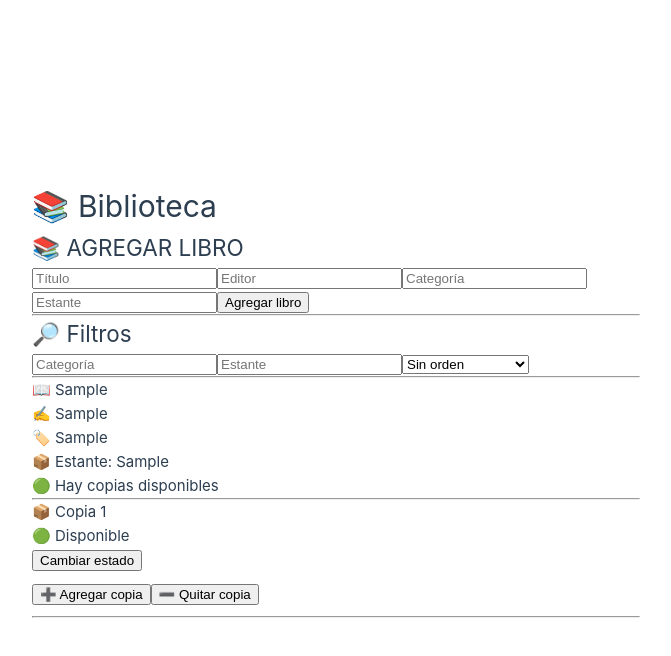
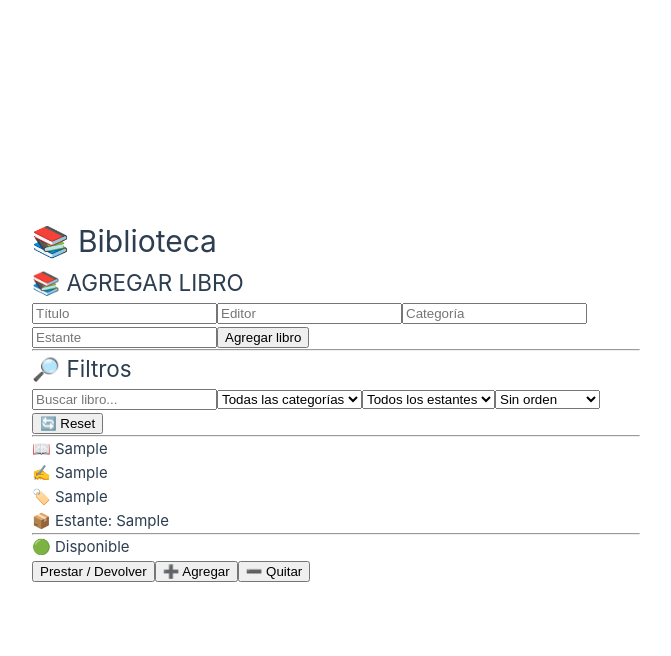
Before and after one commit to Jh0n1joe/library-sistem, a Vue app: page / in a window 1280 px wide. Both pictures are taken after typing "Sample", "Sample", "Sample", "Sample" into the empty fields and a click on the button "Agregar libro". Shown: the top 656 px of the page, without its empty margins (0-671 px from the left). Built offline with nearby package versions, Linux system fonts and the light colour scheme.

Commit message:
Sistema de biblioteca con préstamos, filtros y alertas

```diff
--- a/src/components/Filters.vue
+++ b/src/components/Filters.vue
@@ -1,12 +1,131 @@
 <script setup>
-import { ref, computed } from 'vue'
+import { ref, computed, onMounted, onUnmounted } from 'vue'
 import { useLibraryStore } from '../stores/library'
+import LoanModal from '../components/LoanModal.vue'
 
 const store = useLibraryStore()
 
 const categoryFilter = ref('')
 const shelfFilter = ref('')
 const sortBy = ref('')
+const search = ref('')
+
+// ⏱️ reloj reactivo
+const nowTick = ref(Date.now())
+
+let interval = null
+
+onMounted(() => {
+  interval = setInterval(() => {
+    nowTick.value = Date.now()
+  }, 60000)
+})
+
+onUnmounted(() => {
+  clearInterval(interval)
+})
+
+// 📦 modal
+const showModal = ref(false)
+const selectedBookId = ref(null)
+const selectedCopyId = ref(null)
+
+// 📂 categorías
+const categories = computed(() =>
+  [...new Set(store.books.map(b => b.category))]
+)
+
+// 📦 estantes
+const shelves = computed(() =>
+  [...new Set(store.books.map(b => b.shelf))]
+)
+
+// 🔄 reset filtros
+function resetFilters() {
+  categoryFilter.value = ''
+  shelfFilter.value = ''
+  sortBy.value = ''
+  search.value = ''
+}
+
+// 🧠 parser fecha real (meses + días válidos)
+function parseCustomDate(dateStr) {
+  if (!dateStr) return null
+
+  const parts = dateStr.split('-')
+  if (parts.length !== 3) return null
+
+  let [dd, mm, yy] = parts.map(Number)
+
+  if (mm < 1 || mm > 12) return null
+  if (dd < 1 || dd > 31) return null
+
+  const year = 2000 + yy
+
+  const date = new Date(year, mm - 1, dd)
+
+  if (
+    date.getFullYear() !== year ||
+    date.getMonth() !== mm - 1 ||
+    date.getDate() !== dd
+  ) {
+    return null
+  }
+
+  return date
+}
+
+// ⏳ tiempo restante
+function getTimeRemaining(dueDate) {
+  const due = parseCustomDate(dueDate)
+  if (!due) return 'Fecha inválida'
+
+  const now = new Date(nowTick.value)
+  const diff = due - now
+
+  if (diff <= 0) return 'Vencido'
+
+  const totalMinutes = Math.floor(diff / (1000 * 60))
+  const days = Math.floor(totalMinutes / (60 * 24))
+  const hours = Math.floor((totalMinutes % (60 * 24)) / 60)
+  const minutes = totalMinutes % 60
+
+  return `${days}d ${hours}h ${minutes}m restantes`
+}
+
+// 🚨 ALERTAS DE VENCIMIENTO
+function getDueAlert(dueDate) {
+  const due = parseCustomDate(dueDate)
+  if (!due) return null
+
+  const now = new Date(nowTick.value)
+  const diff = due - now
+  const hours = diff / (1000 * 60 * 60)
+
+  if (diff <= 0) return '🔴 VENCIDO'
+  if (hours <= 24) return '🟠 VENCE EN MENOS DE 24H'
+  if (hours <= 72) return '🟡 VENCE PRONTO'
+
+  return null
+}
+
+// 📦 abrir modal
+function openLoanModal(bookId, copyId) {
+  selectedBookId.value = bookId
+  selectedCopyId.value = copyId
+  showModal.value = true
+}
+
+// 📦 recibir préstamo
+function handleLoan(data) {
+  store.loanCopy(
+    selectedBookId.value,
+    selectedCopyId.value,
+    data
+  )
+
+  showModal.value = false
+}
 
 // 🔎 filtros
 const filteredBooks = computed(() => {
@@ -14,6 +133,7 @@ const filteredBooks = computed(() => {
 
   const category = categoryFilter.value.toLowerCase().trim()
   const shelf = shelfFilter.value.toLowerCase().trim()
+  const searchTerm = search.value.toLowerCase().trim()
 
   if (category) {
     books = books.filter(b =>
@@ -27,14 +147,50 @@ const filteredBooks = computed(() => {
     )
   }
 
-  if (sortBy.value === 'title') {
+  if (searchTerm) {
+    books = books.filter(b =>
+      b.title.toLowerCase().startsWith(searchTerm)
+    )
+  }
+
+  if (sortBy.value === 'title-asc') {
     books = [...books].sort((a, b) =>
       a.title.localeCompare(b.title)
     )
   }
 
+  if (sortBy.value === 'title-desc') {
+    books = [...books].sort((a, b) =>
+      b.title.localeCompare(a.title)
+    )
+  }
+
+  if (sortBy.value === 'availability') {
+    books = [...books].sort((a, b) =>
+      b.copies.some(c => c.status === 'available') -
+      a.copies.some(c => c.status === 'available')
+    )
+  }
+
+  if (sortBy.value === 'copies') {
+    books = [...books].sort((a, b) =>
+      b.copies.length - a.copies.length
+    )
+  }
+
+  if (sortBy.value === 'recent') {
+    books = [...books].sort((a, b) =>
+      b.id - a.id
+    )
+  }
+
   return books
 })
+
+// 📦 conteo copias
+function getCopyCount(book) {
+  return book.copies?.length || 0
+}
 </script>
 
 <template>
@@ -42,37 +198,44 @@ const filteredBooks = computed(() => {
 
     <h2>🔎 Filtros</h2>
 
-    <input
-      v-model="categoryFilter"
-      placeholder="Categoría"
-    />
+    <input v-model="search" placeholder="Buscar libro..." />
 
-    <input
-      v-model="shelfFilter"
-      placeholder="Estante"
-    />
+    <select v-model="categoryFilter">
+      <option value="">Todas las categorías</option>
+      <option v-for="c in categories" :key="c">
+        {{ c }}
+      </option>
+    </select>
+
+    <select v-model="shelfFilter">
+      <option value="">Todos los estantes</option>
+      <option v-for="s in shelves" :key="s">
+        {{ s }}
+      </option>
+    </select>
 
     <select v-model="sortBy">
       <option value="">Sin orden</option>
-      <option value="title">
-        Ordenar por título
-      </option>
+      <option value="title-asc">A - Z</option>
+      <option value="title-desc">Z - A</option>
+      <option value="availability">Disponibilidad</option>
+      <option value="copies">Copias</option>
+      <option value="recent">Recientes</option>
     </select>
+
+    <button @click="resetFilters">
+      🔄 Reset
+    </button>
 
     <hr />
 
     <!-- 📚 libros -->
-    <div
-      v-for="(book, bIndex) in filteredBooks"
-      :key="bIndex"
-    >
+    <div v-for="book in filteredBooks" :key="book.id">
 
-      <!-- 📖 titulo -->
       <p>
         <b>📖 {{ book.title }}</b>
-
-        <span v-if="book.copies.length > 1">
-          ({{ book.copies.length }})
+        <span v-if="getCopyCount(book) > 1">
+          ({{ getCopyCount(book) }})
         </span>
       </p>
 
@@ -80,68 +243,54 @@ const filteredBooks = computed(() => {
       <p>🏷️ {{ book.category }}</p>
       <p>📦 Estante: {{ book.shelf }}</p>
 
-      <!-- 📊 estado global -->
-      <p v-if="book.copies.some(c => c.status === 'available')">
-        🟢 Hay copias disponibles
-      </p>
-
-      <p v-else>
-        🔴 Sin disponibilidad
-      </p>
-
       <hr />
 
       <!-- 📦 copias -->
-      <div
-        v-for="(copy, cIndex) in book.copies"
-        :key="cIndex"
-      >
+      <div v-for="copy in book.copies" :key="copy.id">
 
-        <p>
-          📦 Copia {{ cIndex + 1 }}
+        <!-- 🚨 ALERTA -->
+        <p v-if="getDueAlert(copy.dueDate)">
+          {{ getDueAlert(copy.dueDate) }}
         </p>
 
         <p v-if="copy.status === 'available'">
           🟢 Disponible
         </p>
 
-        <p v-else>
-          🔴 Prestado a
-          {{ copy.borrower }}
-          ({{ copy.date }})
+        <p v-else-if="copy.status === 'borrowed'">
+          🟡 {{ copy.borrower }} ({{ copy.cedula }})
+          <br />
+          📅 vence: {{ copy.dueDate }}
+          <br />
+          ⏳ {{ getTimeRemaining(copy.dueDate) }}
         </p>
 
-        <button
-          @click="store.toggleCopyStatus(
-            bIndex,
-            cIndex
-          )"
-        >
-          Cambiar estado
+        <p v-else>
+          🔴 Vencido
+        </p>
+
+        <button @click="openLoanModal(book.id, copy.id)">
+          Prestar / Devolver
+        </button>
+
+        <button @click="store.addCopy(book.id)">
+          ➕ Agregar
+        </button>
+
+        <button @click="store.removeCopy(book.id, copy.id)">
+          ➖ Quitar
         </button>
 
       </div>
 
-      <!-- 📦 control stock -->
-      <div style="margin: 10px 0">
+    </div>
 
-        <button
-          @click="store.addCopy(bIndex)"
-        >
-          ➕ Agregar copia
-        </button>
-
-        <button
-          @click="store.removeCopy(bIndex)"
-        >
-          ➖ Quitar copia
-        </button>
-
-      </div>
-
-      <hr />
-
-    </div>
+    <!-- modal -->
+    <LoanModal
+      v-if="showModal"
+      @close="showModal = false"
+      @submit="handleLoan"
+    />
 
   </div>
 </template>
--- /dev/null
+++ b/src/components/LoanModal.vue
@@ -0,0 +1,206 @@
+<script setup>
+import { ref } from 'vue'
+
+const emit = defineEmits(['close', 'submit'])
+
+const name = ref('')
+const cedula = ref('')
+const dueDate = ref('')
+
+// 🚨 estado del popup de error
+const showErrorModal = ref(false)
+const errorMessage = ref('')
+
+// 👤 solo letras
+function onlyLetters(value) {
+  return value.replace(/[^a-zA-ZÀ-ÿ\s]/g, '')
+}
+
+// 🪪 solo números + max 8
+function onlyNumbers(value) {
+  return value.replace(/[^0-9]/g, '').slice(0, 8)
+}
+
+// 📅 formato fecha
+function formatDate(value) {
+  let v = value.replace(/[^0-9]/g, '')
+
+  if (v.length > 6) v = v.slice(0, 6)
+
+  let result = ''
+
+  if (v.length > 0) result += v.slice(0, 2)
+  if (v.length >= 3) result += '-' + v.slice(2, 4)
+  if (v.length >= 5) result += '-' + v.slice(4, 6)
+
+  return result
+}
+
+// 🚨 abrir error modal
+function openError(message) {
+  errorMessage.value = message
+  showErrorModal.value = true
+}
+
+// 📦 submit
+function submit() {
+
+  if (!name.value || !cedula.value || !dueDate.value) {
+    openError('Debes completar todos los campos')
+    return
+  }
+
+  if (cedula.value.length < 6) {
+    openError('La cédula debe tener al menos 6 dígitos')
+    return
+  }
+
+  emit('submit', {
+    name: name.value,
+    cedula: cedula.value,
+    dueDate: dueDate.value
+  })
+
+  emit('close')
+}
+</script>
+
+<template>
+  <div>
+
+    <!-- 📦 MODAL PRINCIPAL -->
+    <div class="modal">
+
+      <div class="card">
+
+        <h3>📦 Préstamo</h3>
+
+        <input
+          v-model="name"
+          placeholder="Nombre y apellido"
+          @input="name = onlyLetters(name)"
+        />
+
+        <input
+          v-model="cedula"
+          placeholder="Cédula (máx 8 dígitos)"
+          @input="cedula = onlyNumbers(cedula)"
+          maxlength="8"
+        />
+
+        <input
+          v-model="dueDate"
+          placeholder="DD-MM-YY"
+          @input="dueDate = formatDate(dueDate)"
+          maxlength="8"
+        />
+
+        <div class="actions">
+
+          <button @click="submit">
+            Confirmar
+          </button>
+
+          <button @click="$emit('close')">
+            Cancelar
+          </button>
+
+        </div>
+
+      </div>
+
+    </div>
+
+    <!-- 🚨 MODAL DE ERROR (VENTANA EMERGENTE) -->
+    <div
+      v-if="showErrorModal"
+      class="error-modal"
+    >
+
+      <div class="error-card">
+
+        <h3>⚠️ Error</h3>
+
+        <p>{{ errorMessage }}</p>
+
+        <button @click="showErrorModal = false">
+          Entendido
+        </button>
+
+      </div>
+
+    </div>
+
+  </div>
+</template>
+
+<style scoped>
+.modal {
+  position: fixed;
+  inset: 0;
+  background: rgba(0,0,0,0.5);
+  display: flex;
+  justify-content: center;
+  align-items: center;
+}
+
+.card {
+  background: white;
+  color: #111;
+  padding: 20px;
+  border-radius: 10px;
+  width: 300px;
+}
+
+.actions {
+  display: flex;
+  justify-content: space-between;
+}
+
+/* 🚨 ERROR MODAL BASE */
+.error-modal {
+  position: fixed;
+  inset: 0;
+  background: rgba(0,0,0,0.7);
+  display: flex;
+  justify-content: center;
+  align-items: center;
+}
+
+.error-card {
+  background: white;
+  color: #111;
+  padding: 20px;
+  border-radius: 10px;
+  width: 250px;
+  text-align: center;
+  transition: all 0.3s ease;
+}
+
+/* 🌙 MODO OSCURO AUTOMÁTICO */
+@media (prefers-color-scheme: dark) {
+
+  .card {
+    background: #1e1e1e;
+    color: #f5f5f5;
+  }
+
+  .error-card {
+    background: #2a2a2a;
+    color: #f5f5f5;
+  }
+
+  input {
+    background: #333;
+    color: white;
+    border: 1px solid #555;
+  }
+
+  button {
+    background: #444;
+    color: white;
+    border: none;
+  }
+
+}
+</style>
--- a/src/stores/library.js
+++ b/src/stores/library.js
@@ -7,90 +7,109 @@ export const useLibraryStore = defineStore('library', {
 
   actions: {
 
-    // 📚 agregar libro o sumar copia si ya existe
+    // 📚 agregar libro
     addBook(book) {
-      const existingBook = this.books.find(
-        b => b.title.toLowerCase().trim() === book.title.toLowerCase().trim()
-      )
 
-      // 📦 si ya existe → agregar copia
-      if (existingBook) {
-        existingBook.copies.push({
-          id: Date.now(),
-          status: 'available',
-          borrower: null,
-          date: null
-        })
-
-        return
-      }
-
-      // 📖 crear nuevo libro
       this.books.push({
         ...book,
-
-        copies: [
+        id: Date.now(),
+        copies: book.copies || [
           {
             id: Date.now(),
             status: 'available',
             borrower: null,
-            date: null
+            cedula: null,
+            borrowDate: null,
+            dueDate: null
           }
         ]
       })
     },
 
-    // ➕ agregar copia manual
-    addCopy(bookIndex) {
-      this.books[bookIndex].copies.push({
+    // ➕ agregar copia
+    addCopy(bookId) {
+
+      const book = this.books.find(b => b.id === bookId)
+      if (!book) return
+
+      book.copies.push({
         id: Date.now(),
         status: 'available',
         borrower: null,
-        date: null
+        cedula: null,
+        borrowDate: null,
+        dueDate: null
       })
     },
 
-    // ➖ eliminar SOLO copia disponible
-    removeCopy(bookIndex) {
-      const book = this.books[bookIndex]
+    // ➖ eliminar copia
+    removeCopy(bookId, copyId) {
 
-      // 🚫 no eliminar si solo queda 1 copia
-      if (book.copies.length === 1) {
-        return
+      const book = this.books.find(b => b.id === bookId)
+      if (!book) return
+
+      book.copies = book.copies.filter(c => c.id !== copyId)
+
+      // 📌 eliminar libro si no quedan copias
+      if (book.copies.length === 0) {
+        this.books = this.books.filter(b => b.id !== bookId)
       }
-
-      // 🔎 buscar una disponible
-      const availableIndex = book.copies.findIndex(
-        c => c.status === 'available'
-      )
-
-      // 🚫 si no hay disponibles
-      if (availableIndex === -1) {
-        return
-      }
-
-      // 🗑 eliminar copia
-      book.copies.splice(availableIndex, 1)
     },
 
-    // 🔄 cambiar estado de copia
-    toggleCopyStatus(bookIndex, copyIndex) {
-      const book = this.books[bookIndex]
+    // 📕 PRESTAR LIBRO (desde modal)
+    loanCopy(bookId, copyId, loanData) {
 
-      const copy = book.copies[copyIndex]
+      const book = this.books.find(b => b.id === bookId)
+      if (!book) return
 
-      // 🚫 protección
+      const copy = book.copies.find(c => c.id === copyId)
       if (!copy) return
 
-      if (copy.status === 'available') {
-        copy.status = 'borrowed'
-        copy.borrower = 'Usuario'
-        copy.date = new Date().toISOString().split('T')[0]
-      } else {
-        copy.status = 'available'
-        copy.borrower = null
-        copy.date = null
-      }
+      copy.status = 'borrowed'
+      copy.borrower = loanData.name
+      copy.cedula = loanData.cedula
+      copy.borrowDate = new Date().toISOString().split('T')[0]
+      copy.dueDate = loanData.dueDate
+    },
+
+    // 📤 DEVOLVER LIBRO
+    returnCopy(bookId, copyId) {
+
+      const book = this.books.find(b => b.id === bookId)
+      if (!book) return
+
+      const copy = book.copies.find(c => c.id === copyId)
+      if (!copy) return
+
+      copy.status = 'available'
+      copy.borrower = null
+      copy.cedula = null
+      copy.borrowDate = null
+      copy.dueDate = null
+    },
+
+    // ⏳ DETECTAR VENCIDOS
+    checkOverdue() {
+
+      const today = new Date()
+
+      this.books.forEach(book => {
+        book.copies.forEach(copy => {
+
+          if (
+            copy.status === 'borrowed' &&
+            copy.dueDate
+          ) {
+            const due = new Date(copy.dueDate.replace(/-/g, '/'))
+
+            if (due < today) {
+              copy.status = 'overdue'
+            }
+          }
+
+        })
+      })
     }
+
   }
 })
```
